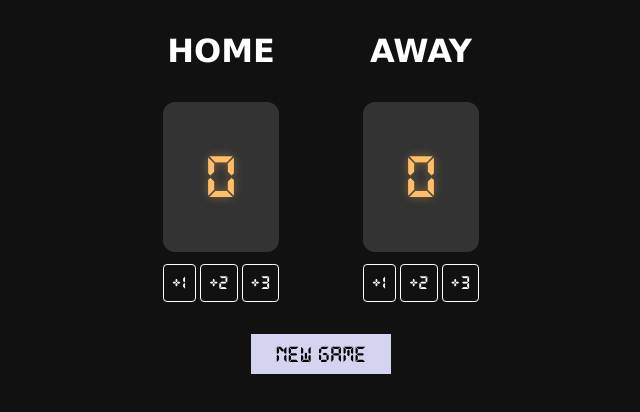
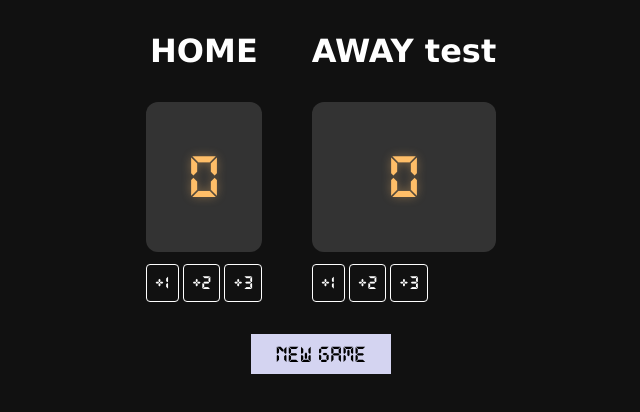
Before and after one commit to tsirides/scoreboard-scrimba, a plain HTML site: page index.html in a window 1280 px wide. Shown: the whole page, without its empty margins (319-959 px from the left). Drawn offline with Linux system fonts and the light colour scheme.

Commit message:
Just testing git

```diff
--- a/index.html
+++ b/index.html
@@ -15,7 +15,7 @@
         </div>
       </div>
       <div>
-        <h3>AWAY</h3>
+        <h3>AWAY test</h3>
         <div class="score" id="awayPoints">0</div>
         <div class="score-buttons">
           <button onclick="addPointHome('awayPoints',1,'away')">+1</button>
```
